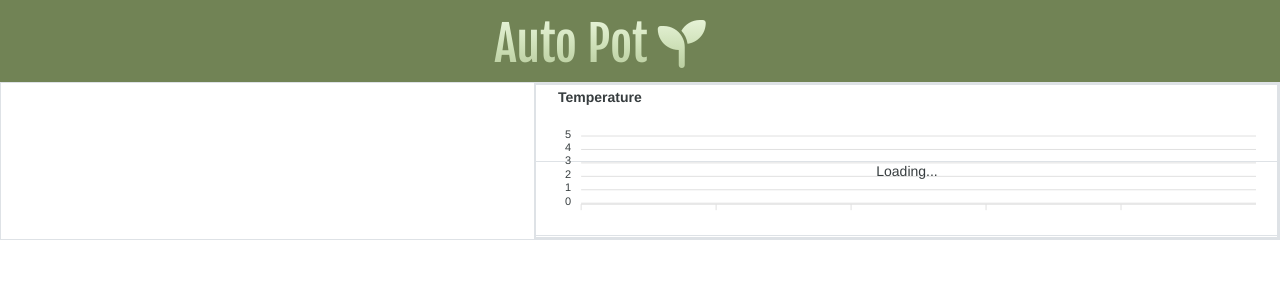
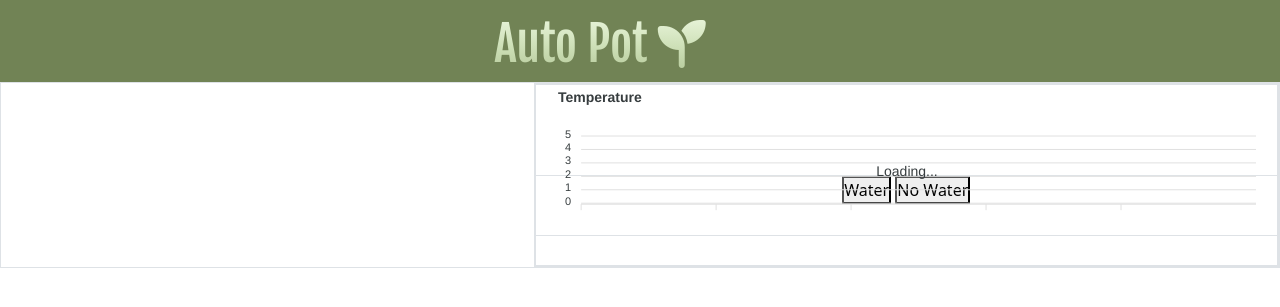
Before and after one commit to Ced-A21/AutoPot, a PHP site: page / in a window 1280 px wide. Shown: the top 307 px of the page. Run offline with PHP 8.4, Linux system fonts and the light colour scheme; data that the repository does not hold is empty; some libraries are stand-ins or nearby versions; some web fonts are replaced.

Commit message:
added test buttons

```diff
--- a/index.php
+++ b/index.php
@@ -28,6 +28,26 @@
             getCurrentStats();
             $(document).ready(function(){
                 setInterval(getCurrentStats, 1000);
+                $( ".water" ).click(function() {
+                    $.ajax({
+                        url: "https://api.thingspeak.com/update?api_key=5T6XMZ0MZB3K8TVA&field1=1",
+                        type: "GET",
+                    });
+                    $('.water').prop('disabled', true);
+                    setTimeout(function() {
+                        $('.water').prop('disabled', false);
+                    }, 5000);
+                });
+                $( ".no-water" ).click(function() {
+                    $.ajax({
+                        url: "https://api.thingspeak.com/update?api_key=5T6XMZ0MZB3K8TVA&field1=0",
+                        type: "GET",
+                    });
+                    $('.no-water').prop('disabled', true);
+                    setTimeout(function() {
+                        $('.no-water').prop('disabled', false);
+                    }, 5000);
+                });
             });
             var str="";
 
@@ -36,7 +56,7 @@
 	                type:'POST',
          	        url: 'getData_ajax.php',
                     success: function(data) {
-	                $('#current_stats').html(data);
+	                    $('#current_stats').html(data);
                     }
                 });
             }
@@ -101,7 +121,8 @@
                     </div>
                     <div class='row h-50'>
                         <div class='col border'>
-                            <div id='hi'></div>
+                            <button class='water' name='water'>Water</button>
+                            <button class='no-water' name='no-water'>No Water</button>
                         </div>
                     </div>
                 </div>
```
